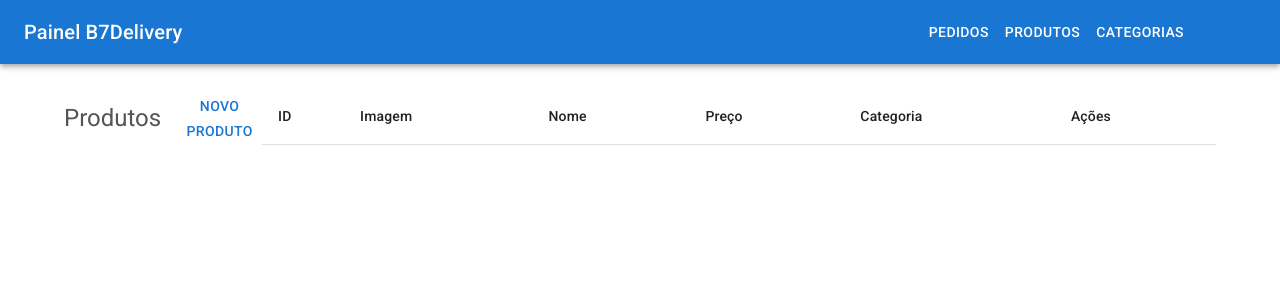
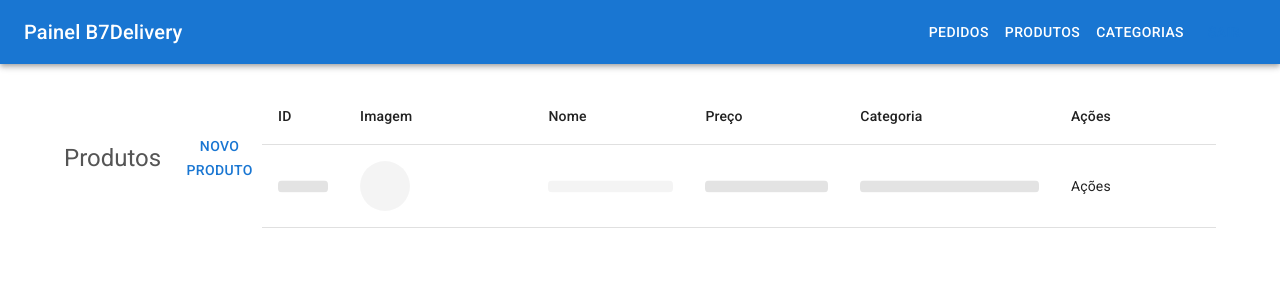
Before and after one commit to LeonardoMachadoF/b7delivery-painel-mui, a Next.js app: page /produtos in a window 1280 px wide. Shown: the top 300 px of the page. Built offline with nearby package versions, Linux system fonts and the light colour scheme.

Commit message:
productTableSkeleton component

```diff
--- a/src/app/(inside)/produtos/page.tsx
+++ b/src/app/(inside)/produtos/page.tsx
@@ -1,5 +1,6 @@
 "use client"
 
+import { ProductTableSkeleton } from "@/components/ProductTableSkeleton";
 import { api } from "@/libs/api";
 import { Category } from "@/types/Category";
 import { Product } from "@/types/Product";
@@ -45,7 +46,9 @@ const Page = () => {
                                 <TableCell sx={{ xs: 50, md: 130 }}>Ações</TableCell>
                             </TableRow>
                         </TableHead>
-                        <TableBody></TableBody>
+                        <TableBody>
+                            <ProductTableSkeleton />
+                        </TableBody>
                     </Table>
                 </Box>
             </Box >
--- /dev/null
+++ b/src/components/ProductTableSkeleton.tsx
@@ -0,0 +1,22 @@
+import { Skeleton, TableCell, TableRow } from "@mui/material";
+
+export const ProductTableSkeleton = () => (
+    <TableRow>
+        <TableCell sx={{ display: { xs: 'none', md: 'table-cell' } }}>
+            <Skeleton variant="text" />
+        </TableCell>
+        <TableCell>
+            <Skeleton variant="circular" width={50} height={50} />
+        </TableCell>
+        <TableCell>
+            <Skeleton variant="text" />
+        </TableCell>
+        <TableCell sx={{ display: { xs: 'none', md: 'table-cell' } }}>
+            <Skeleton variant="text" />
+        </TableCell>
+        <TableCell sx={{ display: { xs: 'none', md: 'table-cell' } }}>
+            <Skeleton variant="text" />
+        </TableCell>
+        <TableCell >Ações</TableCell>
+    </TableRow>
+)
```
